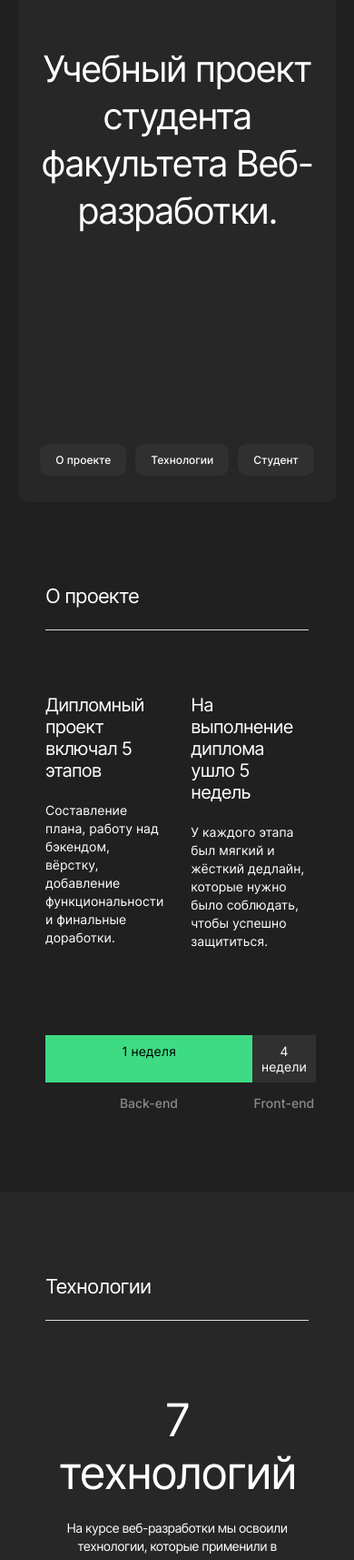
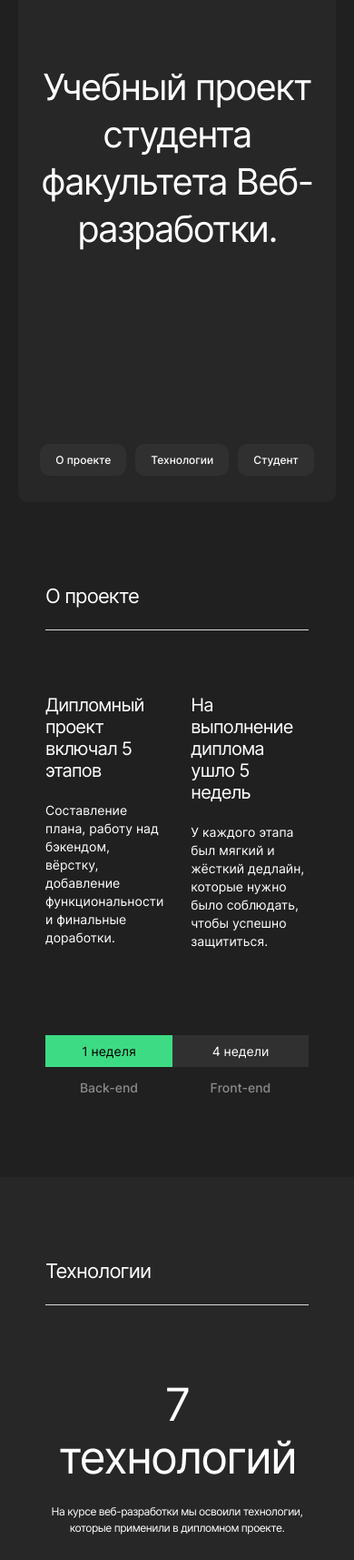
Before and after one commit to Karmyshkov/movies-explorer-frontend, a React (Create React App) app: page / in a window 390 px wide. Shown: the part 282-1997 px from the top of the page at 91% size. Built offline with nearby package versions, Linux system fonts and the light colour scheme.

Commit message:
added adaptiv for 768px

```diff
--- a/src/components/AboutMe/AboutMe.css
+++ b/src/components/AboutMe/AboutMe.css
@@ -104,11 +104,14 @@
   .about-me__name {
     max-width: 348px;
     margin-bottom: 16px;
+    font-size: 46px;
+    line-height: 52px;
   }
 
   .about-me__profession {
     max-width: 348px;
     margin-bottom: 20px;
+    font-size: 16px;
   }
 
   .about-me__description {
@@ -121,7 +124,18 @@
 }
 
 @media screen and (max-width: 838px) {
+  .about-me__name {
+    font-size: 40px;
+    line-height: 40px;
+  }
+
+  .about-me__profession {
+    font-size: 12px;
+  }
+
   .about-me__description {
     margin-right: 32px;
+    font-size: 12px;
+    line-height: 18px;
   }
 }
--- a/src/components/AboutMe/AboutMe.js
+++ b/src/components/AboutMe/AboutMe.js
@@ -7,7 +7,7 @@ export const AboutMe = () => {
       <h2 className="about-me__title">Студент</h2>
       <div className="about-me__row">
         <div className="about-me__inner">
-          <p className="about-me__name">Евгений</p>
+          <p className="about-me__name">Виталий</p>
           <p className="about-me__profession">Фронтенд-разработчик, 30 лет</p>
           <p className="about-me__description">
             Я родился и живу в Саратове, закончил факультет экономики СГУ. У меня есть
--- a/src/components/AboutProject/AboutProject.css
+++ b/src/components/AboutProject/AboutProject.css
@@ -110,4 +110,20 @@
     max-width: none;
     margin: 90px 50px 90px;
   }
+
+  .about-project__progress {
+    grid-template-columns: 200px 1fr;
+  }
 }
+
+@media screen and (max-width: 867px) {
+  .about-project__progress {
+    grid-template-columns: 180px 1fr;
+  }
+}
+
+@media screen and (max-width: 768px) {
+  .about-project__progress {
+    grid-template-columns: 140px 1fr;
+  }
+}
--- a/src/components/Header/Header.css
+++ b/src/components/Header/Header.css
@@ -55,6 +55,6 @@
 @media screen and (max-width: 1200px) {
   .header {
     max-width: none;
-    margin: 0 20px 20px;
+    margin: 0 30px 20px 25px;
   }
 }
--- a/src/components/Portfolio/Portfolio.css
+++ b/src/components/Portfolio/Portfolio.css
@@ -58,6 +58,16 @@
 @media screen and (max-width: 1200px) {
   .portfolio {
     max-width: none;
-    margin: 0 50px 90px;
+    margin: 0 50px 80px;
   }
 }
+
+@media screen and (max-width: 1100px) {
+  .portfolio {
+    margin: 0 50px 70px;
+  }
+
+  .portfolio__text {
+    font-size: 28px;
+  }
+}
--- a/src/components/Promo/Promo.css
+++ b/src/components/Promo/Promo.css
@@ -65,7 +65,7 @@
   }
 
   .promo__title {
-    margin-top: 310px;
+    margin-top: 320px;
   }
 }
 
@@ -75,6 +75,6 @@
   }
 
   .promo__title {
-    margin-top: 332px;
+    margin-top: 352px;
   }
 }
--- a/src/components/Techs/Techs.css
+++ b/src/components/Techs/Techs.css
@@ -91,4 +91,18 @@
   .techs__subtitle {
     margin-bottom: 83px;
   }
+
+  .techs__subtitle {
+    font-size: 12px;
+    line-height: 18px;
+  }
+
+  .techs__grid {
+    grid-template-columns: repeat(7, 84px);
+  }
+
+  .techs__item {
+    font-size: 12px;
+    line-height: 15px;
+  }
 }
```
